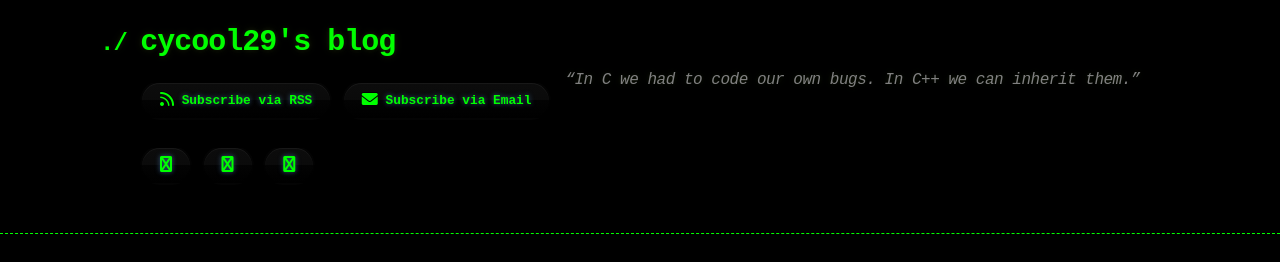
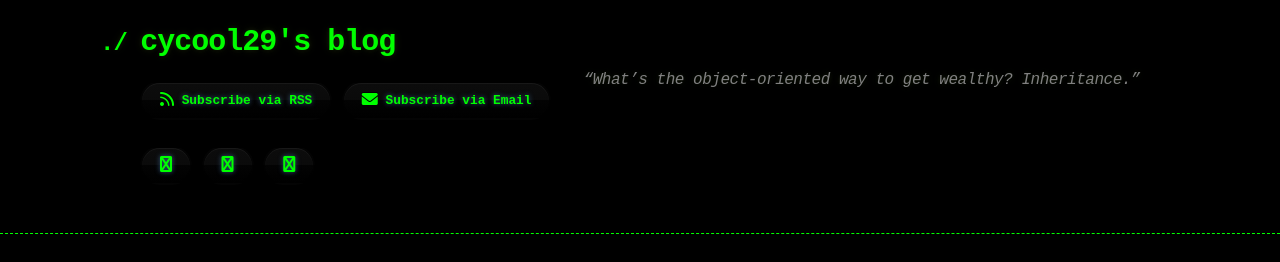
Before and after one commit to cycool29/cycool29.github.io, a Jekyll site: the page built from index.md, in a window 1280 px wide and 900 px high. Shown: the top 262 px of the window. Built offline with Jekyll 4.4.1, drawn with Linux system fonts in a browser that asks for light colours; a style sheet for code colours, icons or effects is not loaded.

Commit message:
Update quotes

```diff
--- a/_config.yml
+++ b/_config.yml
@@ -1,5 +1,5 @@
 title: cycool29's blog
-description: "“In C we had to code our own bugs. In C++ we can inherit them.” "
+description: "“What’s the object-oriented way to get wealthy? Inheritance.” "
 bio: A high school student. Intermediate in Python, Git, Bash. Learning JavaScript. He/Him. "
 author: cycool29
 url: https://cycool29.github.io
```
